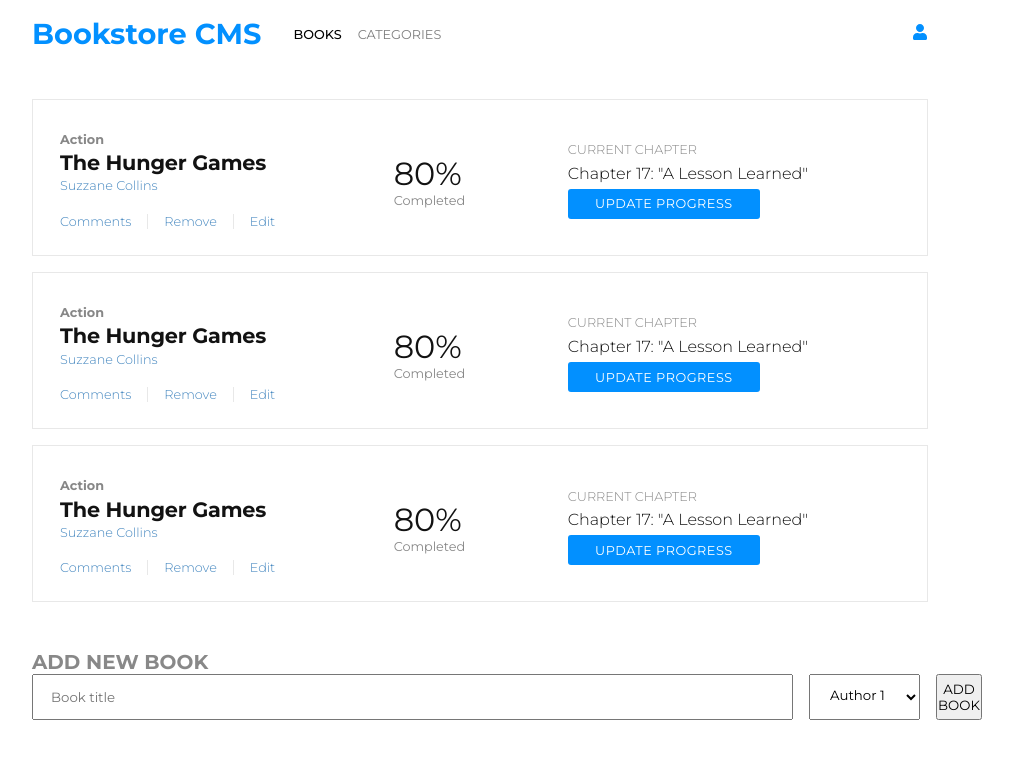
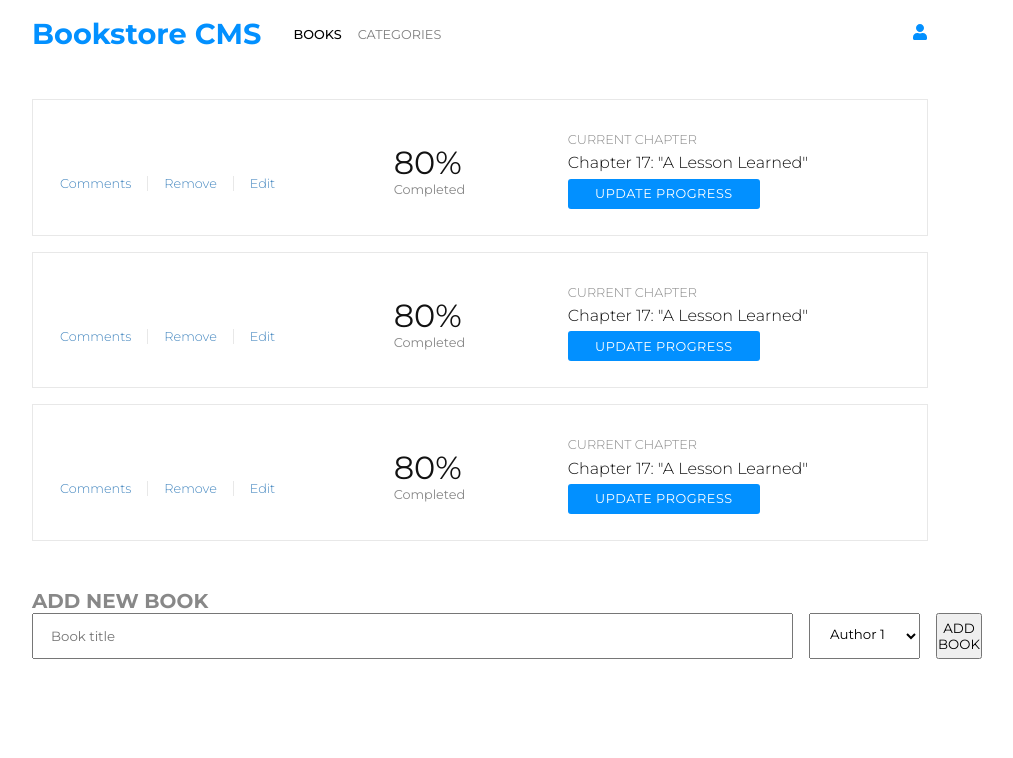
Before and after one commit to kwesiObuobi/bookstore, a React (Create React App) app: page / in a window 1280 px wide. Shown: the top 758 px of the page, without its empty margins (160-1173 px from the left). Built offline with nearby package versions, Linux system fonts and the light colour scheme.

Commit message:
Add prop-types dependency to project

```diff
--- a/package.json
+++ b/package.json
@@ -7,6 +7,7 @@
     "@testing-library/jest-dom": "^5.16.5",
     "@testing-library/react": "^13.4.0",
     "@testing-library/user-event": "^13.5.0",
+    "prop-types": "^15.8.1",
     "react": "^18.2.0",
     "react-dom": "^18.2.0",
     "react-icons": "^4.8.0",
--- a/src/components/BookCard.js
+++ b/src/components/BookCard.js
@@ -1,4 +1,5 @@
 import React, { useState, useEffect } from 'react';
+import PropTypes from 'prop-types';
 import '../styles/bookCard.css';
 
 const BookCard = ({ title, author, category }) => {
@@ -11,9 +12,9 @@ const BookCard = ({ title, author, category }) => {
   return (
     <div className="book-card">
       <div className="book-details">
-        <div className="genre">Action</div>
-        <div className="book-title">The Hunger Games</div>
-        <div className="book-author">Suzzane Collins</div>
+        <div className="genre">{ category }</div>
+        <div className="book-title">{ title }</div>
+        <div className="book-author">{ author }</div>
         <div className="book-buttons">
           <button type="button" className="book-btn">Comments</button>
           <button type="button" className="book-btn">Remove</button>
@@ -35,4 +36,10 @@ const BookCard = ({ title, author, category }) => {
   );
 };
 
+BookCard.propTypes = {
+  title: PropTypes.string.isRequired,
+  author: PropTypes.string.isRequired,
+  category: PropTypes.string.isRequired,
+}
+
 export default BookCard;
```
Also changed, not shown: 1 other file (tests, documents, lock files or other folders).
